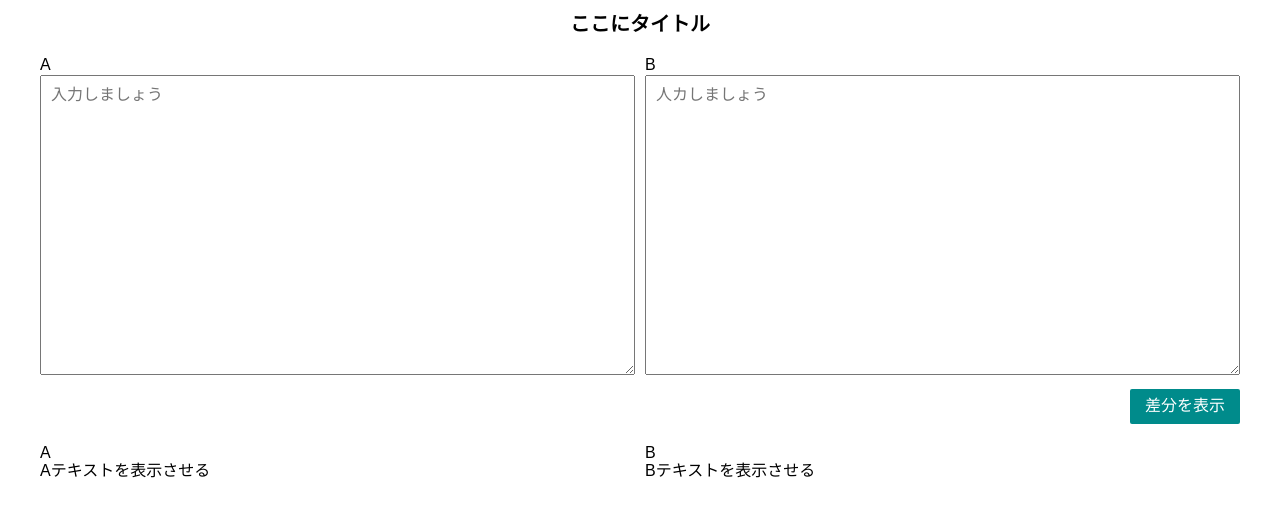
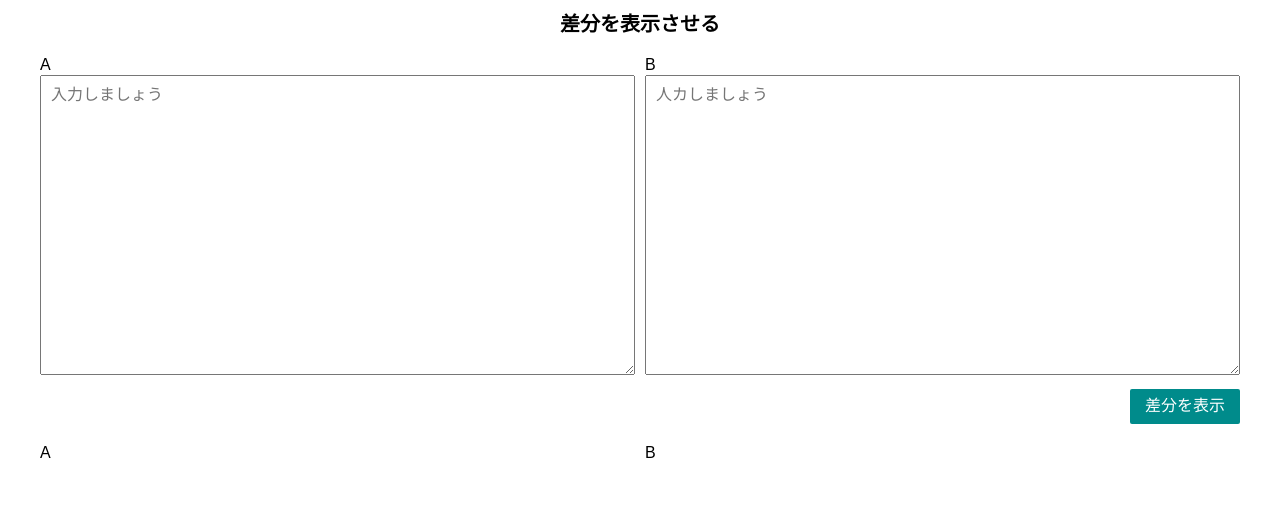
Before and after one commit to mikan-mikan/diff-app, a Nuxt app: page / in a window 1280 px wide. Shown: the top 516 px of the page. Built offline with nearby package versions, Linux system fonts and the light colour scheme.

Commit message:
差分を表示するところまで

```diff
--- a/package.json
+++ b/package.json
@@ -12,6 +12,7 @@
     "lint:fix": "eslint --ext .ts,.js,.vue --ignore-path .gitignore --fix ."
   },
   "dependencies": {
+    "diff": "^5.2.0",
     "normalize.css": "^8.0.1",
     "nuxt": "^3.10.3",
     "vue": "^3.4.19",
--- a/pages/index.vue
+++ b/pages/index.vue
@@ -1,6 +1,43 @@
 <script>
+import { diffChars } from 'diff';
+import { ref } from 'vue';
+
 export default {
   name: 'IndexView',
+  setup() {
+    const textA = ref('');
+    const textB = ref('');
+    const diffAResult = ref('');
+    const diffBResult = ref('');
+
+    const compareTexts = () => {
+      const diffLeft = diffChars(textA.value, textB.value);
+      const diffRight = diffChars(textB.value, textA.value);
+
+      // console.log(diffLeft);
+
+      const colorizeDiff = (part) => {
+        const color = part.added ? 'green' : part.removed ? 'red' : 'white';
+        if (part.added !== true) {
+          result += `<span style="background-color:${color}">${part.value}</span>`;
+        }
+      };
+
+      let result = '';
+      diffLeft.forEach((part) => {
+        colorizeDiff(part);
+      });
+      diffAResult.value = result;
+
+      result = '';
+      diffRight.forEach((part) => {
+        colorizeDiff(part);
+      });
+      diffBResult.value = result;
+    };
+
+    return { textA, textB, compareTexts, diffAResult, diffBResult };
+  },
 };
 </script>
 
@@ -8,31 +45,31 @@ export default {
   <div>
     <!-- <RouterLink to="/about">Aboutページへ</RouterLink> -->
     <div class="wrap">
-      <h1 class="title">ここにタイトル</h1>
+      <h1 class="title">差分を表示させる</h1>
 
       <div class="container">
         <div class="item">
           <p>A</p>
-          <textarea class="textarea" placeholder="入力しましょう"></textarea>
+          <textarea v-model="textA" class="textarea" placeholder="入力しましょう"></textarea>
         </div>
         <div class="item">
           <p>B</p>
-          <textarea class="textarea" placeholder="人カしましょう"></textarea>
+          <textarea v-model="textB" class="textarea" placeholder="人カしましょう"></textarea>
         </div>
       </div>
 
       <div class="button-wrap">
-        <button type="button" class="diff-button">差分を表示</button>
+        <button type="button" class="diff-button" @click="compareTexts">差分を表示</button>
       </div>
 
       <div class="container">
         <div class="item">
           <p>A</p>
-          <div>Aテキストを表示させる</div>
+          <div v-html="diffAResult"></div>
         </div>
         <div class="item">
           <p>B</p>
-          <div>Bテキストを表示させる</div>
+          <div v-html="diffBResult"></div>
         </div>
       </div>
     </div>
@@ -46,7 +83,7 @@ export default {
 }
 .wrap {
   margin: 0 auto;
-  max-width: 1200px;
+  max-width: 120rem;
   width: 95%;
 }
 .button-wrap {
@@ -76,8 +113,8 @@ export default {
 .textarea {
   padding: 1rem;
   width: 100%;
-  height: 100px;
-  min-height: 300px;
+  height: 10rem;
+  min-height: 30rem;
   resize: vertical;
 }
 .hr {
```
Also changed, not shown: 1 other file (tests, documents, lock files or other folders).
